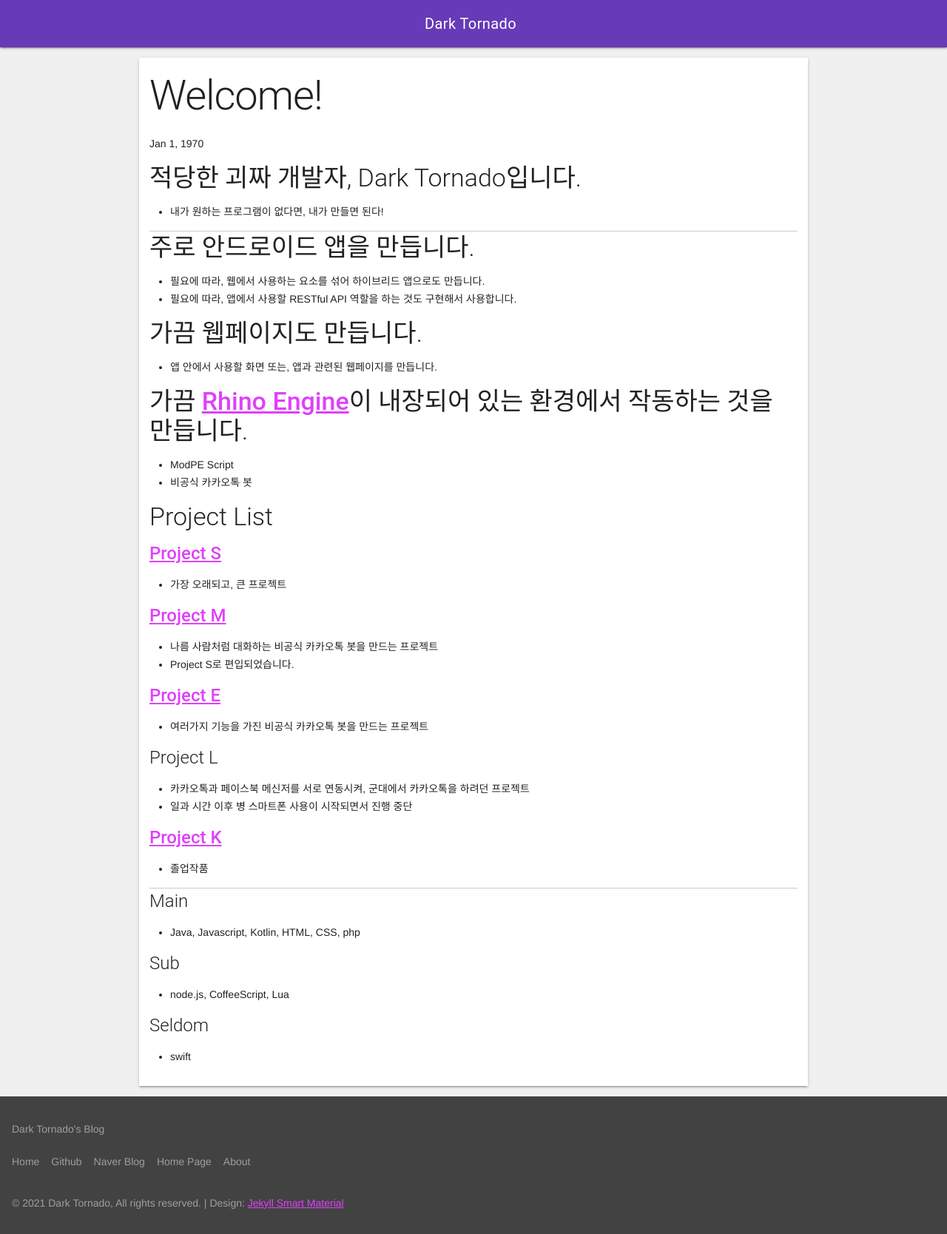
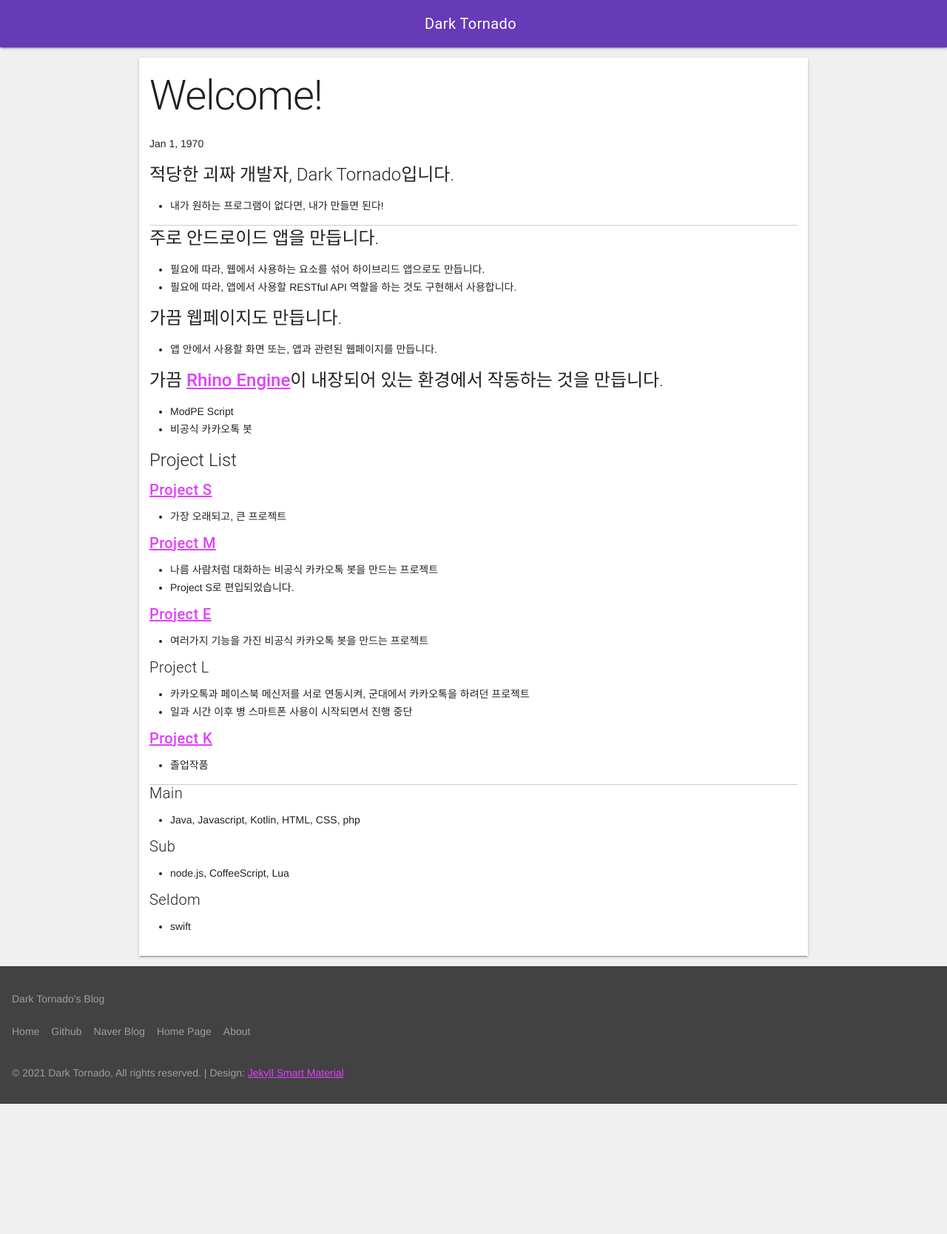
Before and after one commit to DarkTornado/Portfolio, a Jekyll site: the page built from _posts/1970-01-01-welcome.md, in a window 1280 px wide. Shown: the whole page at 74% size. Built offline with Jekyll 4.4.1, drawn with Linux system fonts in a browser that asks for light colours; nearby versions of some CDN libraries.

Commit message:
언제 한 번 날 잡아서 테마 바꾼다;;

```diff
--- a/_posts/1970-01-01-welcome.md
+++ b/_posts/1970-01-01-welcome.md
@@ -7,48 +7,48 @@ image: Dark Tornado+.png
 description: Welcome to my Portfolio
 ---
 
-### 적당한 괴짜 개발자, Dark Tornado입니다.
+#### 적당한 괴짜 개발자, Dark Tornado입니다.
 * 내가 원하는 프로그램이 없다면, 내가 만들면 된다!
 
 ***
 
-### 주로 안드로이드 앱을 만듭니다.
+#### 주로 안드로이드 앱을 만듭니다.
 * 필요에 따라, 웹에서 사용하는 요소를 섞어 하이브리드 앱으로도 만듭니다.
 * 필요에 따라, 앱에서 사용할 RESTful API 역할을 하는 것도 구현해서 사용합니다.
 
-### 가끔 웹페이지도 만듭니다.
+#### 가끔 웹페이지도 만듭니다.
 * 앱 안에서 사용할 화면 또는, 앱과 관련된 웹페이지를 만듭니다.
 
-### 가끔 [Rhino Engine](https://github.com/mozilla/rhino)이 내장되어 있는 환경에서 작동하는 것을 만듭니다.
+#### 가끔 [Rhino Engine](https://github.com/mozilla/rhino)이 내장되어 있는 환경에서 작동하는 것을 만듭니다.
 * ModPE Script
 * 비공식 카카오톡 봇
 
-### Project List
+#### Project List
 
-#### [Project S](https://github.com/DarkTornado/ProjectS)
+##### [Project S](https://github.com/DarkTornado/ProjectS)
 * 가장 오래되고, 큰 프로젝트
 
-#### [Project M](https://github.com/DarkTornado/ProjectM)
+##### [Project M](https://github.com/DarkTornado/ProjectM)
 * 나름 사람처럼 대화하는 비공식 카카오톡 봇을 만드는 프로젝트
 * Project S로 편입되었습니다.
 
-#### [Project E](https://github.com/DarkTornado/ProjectE)
+##### [Project E](https://github.com/DarkTornado/ProjectE)
 * 여러가지 기능을 가진 비공식 카카오톡 봇을 만드는 프로젝트
 
-#### Project L
+##### Project L
 * 카카오톡과 페이스북 메신저를 서로 연동시켜, 군대에서 카카오톡을 하려던 프로젝트
 * 일과 시간 이후 병 스마트폰 사용이 시작되면서 진행 중단
 
-#### [Project K](https://github.com/DarkTornado/ProjectK)
+##### [Project K](https://github.com/DarkTornado/ProjectK)
 * 졸업작품
 
 ***
 
-#### Main
+##### Main
 * Java, Javascript, Kotlin, HTML, CSS, php
 
-#### Sub
+##### Sub
 * node.js, CoffeeScript, Lua
 
-#### Seldom
+##### Seldom
 * swift
```
